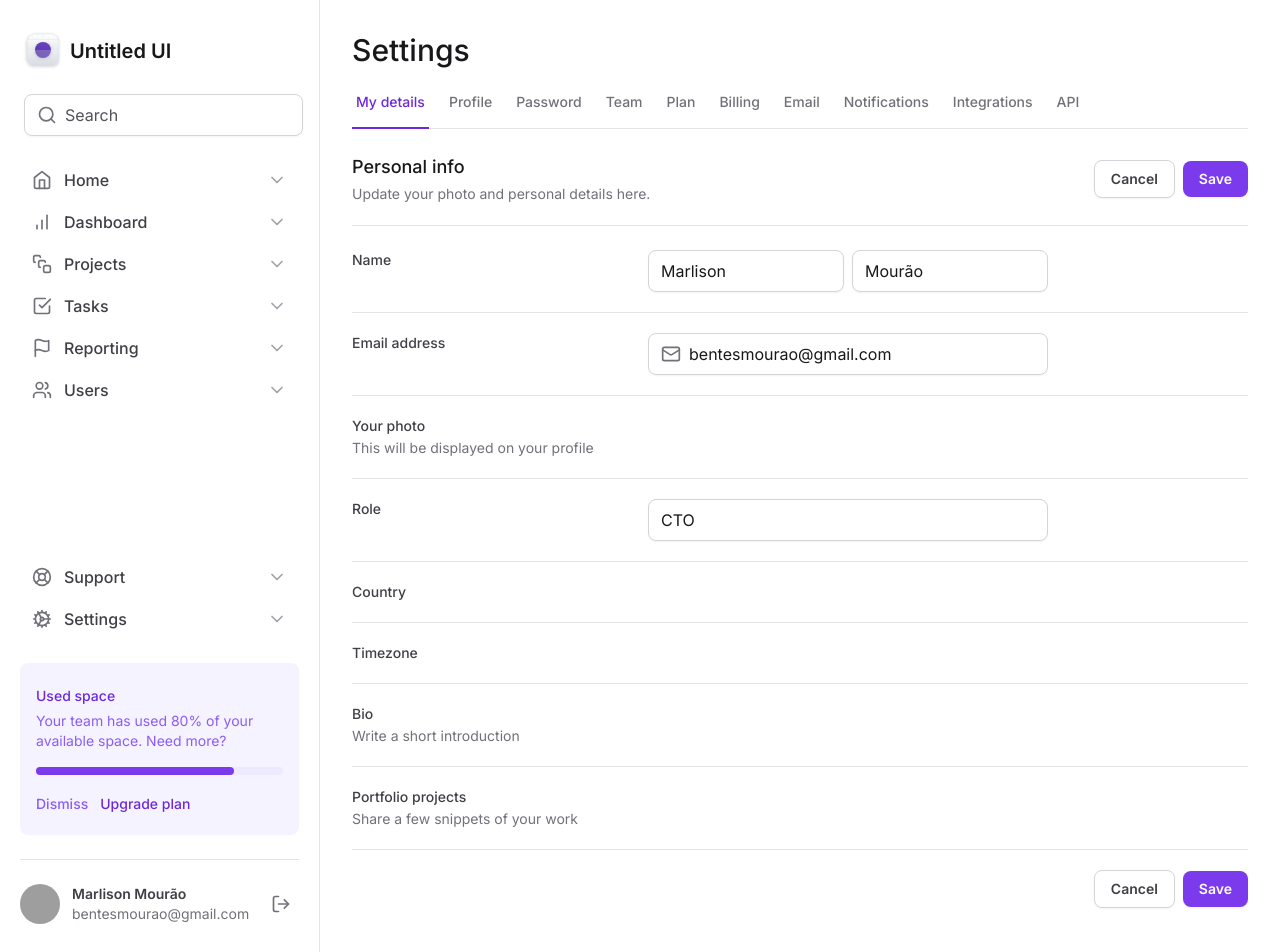
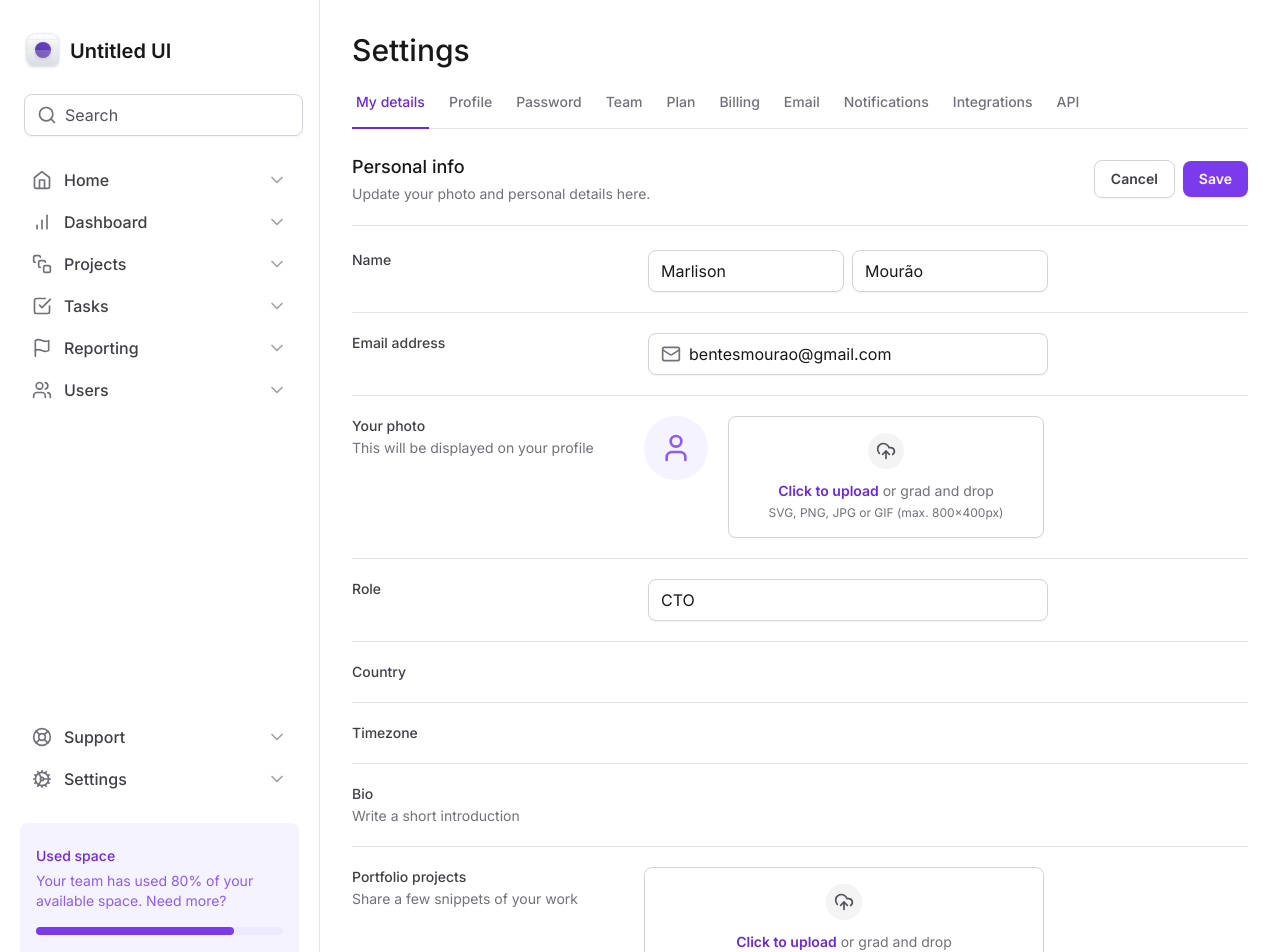
Before and after one commit to marlisonmourao/form-tailwind, a Next.js app: page / in a window 1280 px wide. Shown: the top 952 px of the page. Built offline with nearby package versions, Linux system fonts and the light colour scheme; grey boxes are pictures that could not be loaded.

Commit message:
pattern compoenent fileInput

```diff
--- a/src/app/page.tsx
+++ b/src/app/page.tsx
@@ -1,5 +1,6 @@
 import { SettingsTabs } from '@/components/SettingsTabs'
-import * as Input from '../components/Input'
+import * as Input from '../components/Form/Input'
+import * as FileInput from '@/components/Form/FileInput'
 import { Mail } from '../../node_modules/lucide-react'
 
 export default function Home() {
@@ -86,7 +87,11 @@
                 This will be displayed on your profile
               </span>
             </label>
-            <div></div>
+            <FileInput.Root className="flex items-start gap-5">
+              <FileInput.ImagePreview />
+              <FileInput.Trigger />
+              <FileInput.Control />
+            </FileInput.Root>
           </div>
 
           <div className="grid-cols-form grid gap-3 pt-5">
@@ -141,7 +146,10 @@
                 Share a few snippets of your work
               </span>
             </label>
-            <div></div>
+            <FileInput.Root>
+              <FileInput.Trigger />
+              <FileInput.Control multiple />
+            </FileInput.Root>
           </div>
 
           <div className="flex items-center justify-end gap-2 pt-5">
--- /dev/null
+++ b/src/components/Form/FileInput/Control.tsx
@@ -0,0 +1,7 @@
+import { ComponentProps } from 'react'
+
+type CoontrolProps = ComponentProps<'input'>
+
+export function Control({ ...rest }: CoontrolProps) {
+  return <input className="sr-only" type="file" id="photo" />
+}
--- /dev/null
+++ b/src/components/Form/FileInput/ImagePreview.tsx
@@ -0,0 +1,9 @@
+import { User } from '../../../../node_modules/lucide-react'
+
+export function ImagePreview() {
+  return (
+    <div className="flex h-16 w-16 items-center justify-center rounded-full bg-violet-50">
+      <User className="h-8 w-8 text-violet-500" />
+    </div>
+  )
+}
--- /dev/null
+++ b/src/components/Form/FileInput/Root.tsx
@@ -0,0 +1,7 @@
+import { ComponentProps } from 'react'
+
+type RootProps = ComponentProps<'div'>
+
+export function Root({ ...rest }: RootProps) {
+  return <div {...rest} />
+}
--- /dev/null
+++ b/src/components/Form/FileInput/Trigger.tsx
@@ -0,0 +1,22 @@
+import { UploadCloud } from '../../../../node_modules/lucide-react'
+
+export function Trigger() {
+  return (
+    <label
+      htmlFor="photo"
+      className="hover:bg-violet-25 group flex flex-1 cursor-pointer flex-col items-center gap-3 rounded-lg border border-zinc-300 px-6 py-4 text-center text-zinc-500 shadow-sm transition-colors hover:border-violet-200 hover:text-violet-500"
+    >
+      <div className="borde-6 rounded-full border-zinc-50 bg-zinc-100 p-2 group-hover:border-violet-50 group-hover:bg-violet-100">
+        <UploadCloud className="h-5 w-5 text-zinc-600 group-hover:text-violet-600" />
+      </div>
+
+      <div className="flex flex-col items-center gap-1 ">
+        <span className="text-sm">
+          <span className="font-semibold text-violet-700">Click to upload</span>{' '}
+          or grad and drop
+        </span>
+        <span className="text-xs">SVG, PNG, JPG or GIF (max. 800x400px)</span>
+      </div>
+    </label>
+  )
+}
--- /dev/null
+++ b/src/components/Form/FileInput/index.tsx
@@ -0,0 +1,6 @@
+import { Control } from './Control'
+import { ImagePreview } from './ImagePreview'
+import { Trigger } from './Trigger'
+import { Root } from './Root'
+
+export { Control, ImagePreview, Root, Trigger }
--- a/src/components/Sidebar/index.tsx
+++ b/src/components/Sidebar/index.tsx
@@ -9,7 +9,7 @@
   SquareStack,
   Users,
 } from '../../../node_modules/lucide-react'
-import { InputControl, InputPrefix, InputRoot } from '../Input'
+import { InputControl, InputPrefix, InputRoot } from '../Form/Input'
 import { Logo } from './Logo'
 import { NavItem } from './NavItem'
 import { Profile } from './Profile'
--- a/tailwind.config.ts
+++ b/tailwind.config.ts
@@ -9,6 +9,14 @@
         profile: 'max-content 1fr max-content',
         form: 'minmax(7.5rem, 17.5rem) minmax(25rem, 1fr) minmax(0, 15rem)',
       },
+      borderWidth: {
+        6: '6px',
+      },
+      colors: {
+        violet: {
+          25: '#fcfaff',
+        },
+      },
     },
   },
   plugins: [],
```
Also changed, not shown: src/components/Form/Input/index.tsx (renamed from src/components/Input/index.tsx).
